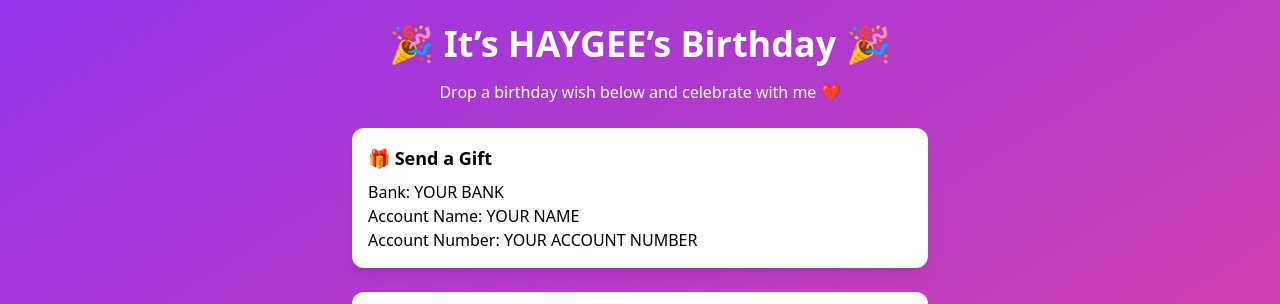
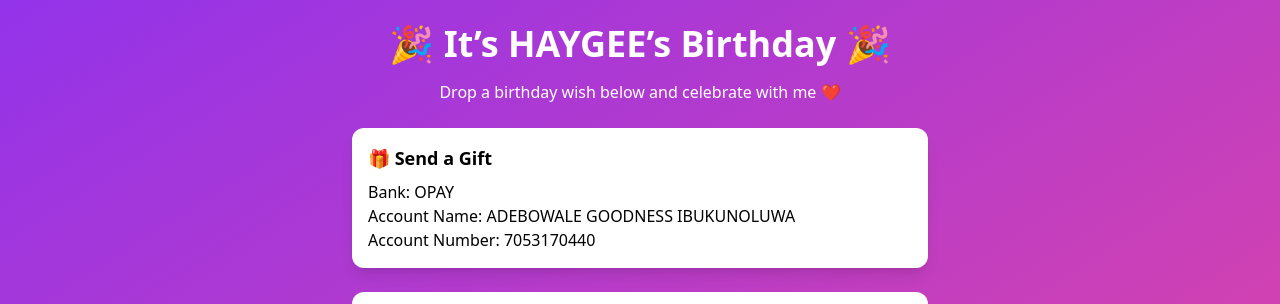
Before and after one commit to Haygee2/Birthday, a React (Vite) app: page / in a window 1280 px wide. Shown: the top 304 px of the page. Built offline with nearby package versions, Linux system fonts and the light colour scheme; no server answers; the database is empty.

Commit message:
Updated Account details

```diff
--- a/src/App.jsx
+++ b/src/App.jsx
@@ -47,9 +47,9 @@ export default function App() {
         {/* Gift Section */}
         <div className="bg-white text-black p-4 rounded-xl mb-6 shadow-lg">
           <h2 className="font-bold text-lg mb-2">🎁 Send a Gift</h2>
-          <p>Bank: YOUR BANK</p>
-          <p>Account Name: YOUR NAME</p>
-          <p>Account Number: YOUR ACCOUNT NUMBER</p>
+          <p>Bank: OPAY</p>
+          <p>Account Name: ADEBOWALE GOODNESS IBUKUNOLUWA</p>
+          <p>Account Number: 7053170440</p>
         </div>
 
         {/* Form */}
```
